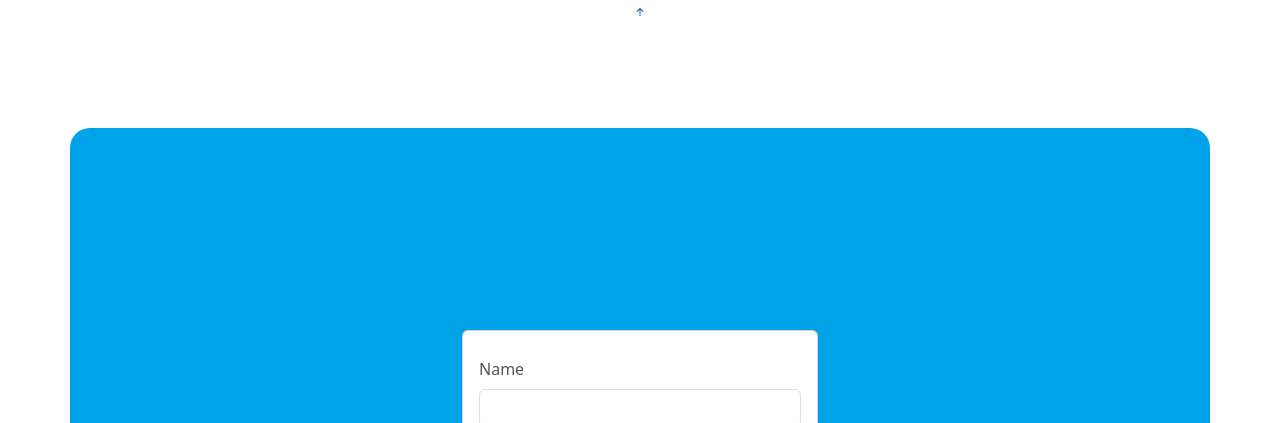
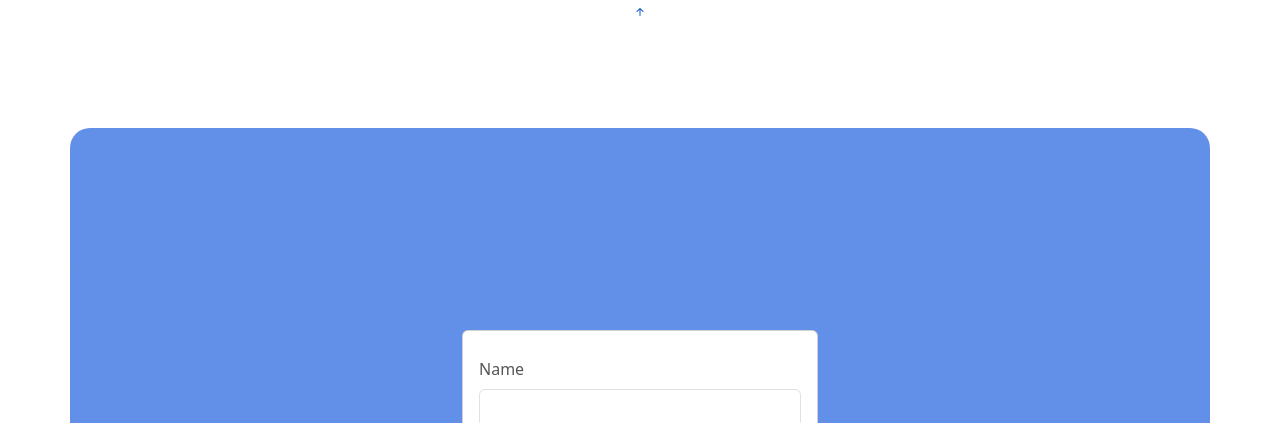
Before and after one commit to Ayush-Adhikari123/VitalFlow, a Django app: page /book in a window 1280 px wide. Shown: the top 423 px of the page. Run offline with Django 4.2, Linux system fonts and the light colour scheme; some libraries are stand-ins or nearby versions.

Commit message:
css modified

```diff
--- a/Sem3project/static/css/homeservice.css
+++ b/Sem3project/static/css/homeservice.css
@@ -1,7 +1,7 @@
 .container {
   max-width: 525px; /* Set maximum width */
   width: 90%; /* Adjust width as needed */
-  background: #00a2e8;
+  background: #6290E8;
   position: absolute;
   top: 16%;
   left: 50%;
@@ -15,7 +15,7 @@
   content: "";
   position: absolute;
   bottom: -30px;
-  background: rgb(43, 42, 42);
+  background: rgb(0, 0, 0);
   width: 100%; /* Adjust width */
   height: 4px;
   left: 0;
```
